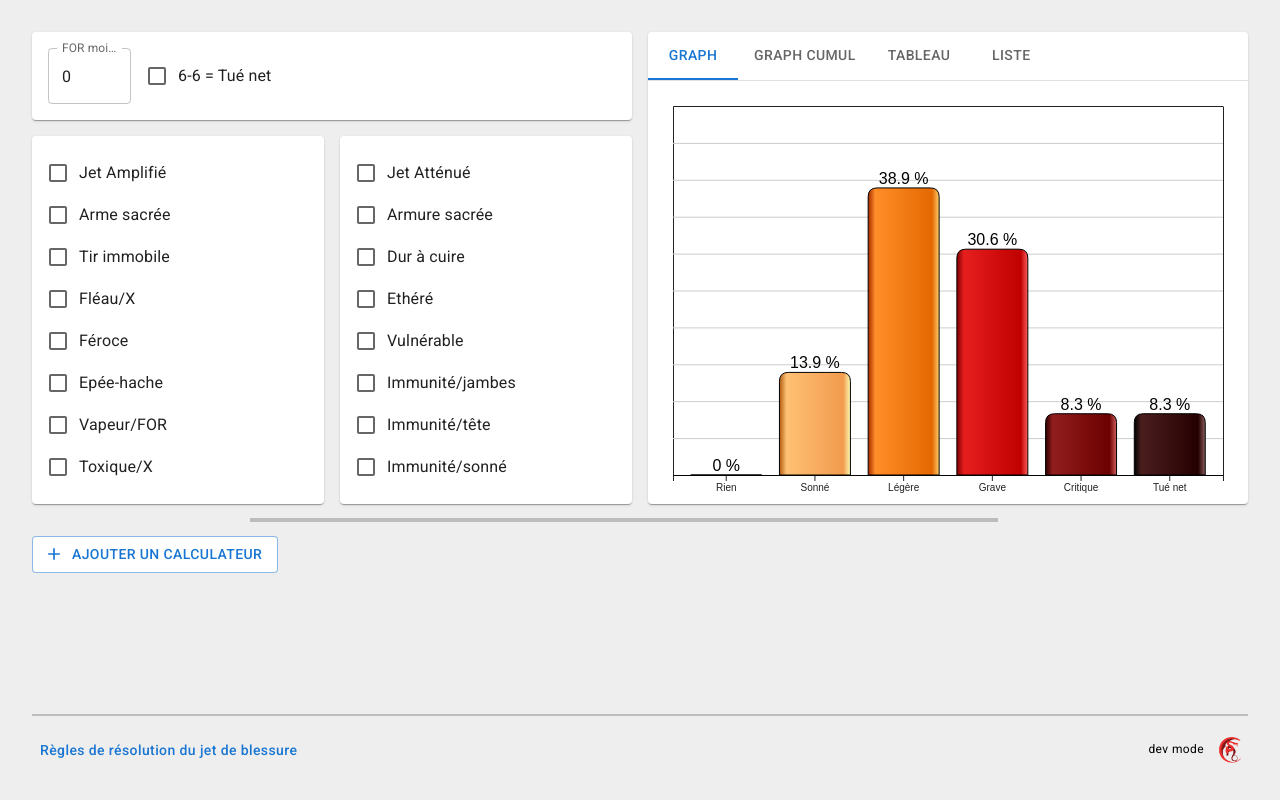
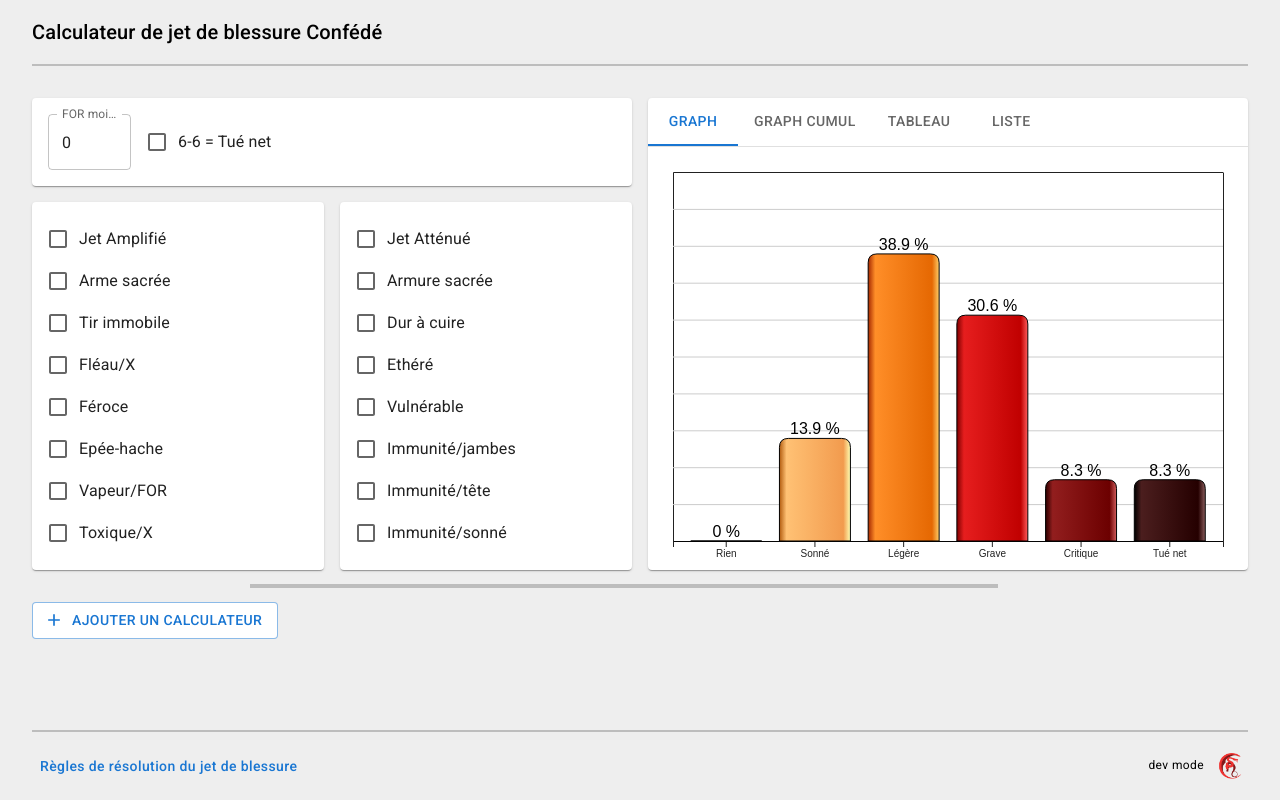
Before and after one commit to SebDelile/cdrf-wounds, a Next.js app: page / in a window 1280 px wide. Built offline with nearby package versions, Linux system fonts and the light colour scheme.

Commit message:
add title to page and revamp structure page

```diff
--- /dev/null
+++ b/src/components/Header.tsx
@@ -0,0 +1,32 @@
+import { grey } from '@mui/material/colors';
+import { Box } from '@mui/system';
+import { ExplanationDialog } from './ExplanationDialog';
+import Image from 'next/image';
+import logoCDRF from 'public/logo-transparent.png';
+import { Typography } from '@mui/material';
+
+const version = process.env.NEXT_PUBLIC_APP_VERSION;
+
+type propTypes = {};
+
+export default function Header({}: propTypes) {
+  return (
+    <Box component="header">
+      <Box
+        sx={{
+          display: 'flex',
+          justifyContent: 'space-between',
+          alignItems: 'center',
+          paddingBottom: '1rem',
+          borderBottomColor: grey[400],
+          borderWidth: 2,
+          borderBottomStyle: 'solid',
+        }}
+      >
+        <Typography variant="h6" component="h1">
+          Calculateur de jet de blessure Confédé
+        </Typography>
+      </Box>
+    </Box>
+  );
+}
--- a/src/pages/_app.tsx
+++ b/src/pages/_app.tsx
@@ -2,6 +2,8 @@ import type { AppProps } from 'next/app';
 import '../styles/global.css';
 import Footer from '@/components/Footer';
 import Head from 'next/head';
+import Header from '@/components/Header';
+import { Box } from '@mui/material';
 
 export default function App({ Component, pageProps }: AppProps) {
   return (
@@ -12,8 +14,12 @@ export default function App({ Component, pageProps }: AppProps) {
           content="Un calculateur de blessure pour le jeu Confrontation"
         />
         <meta name="viewport" content="width=device-width, initial-scale=1" />
+        <title>Calcul de blessure Confédé</title>
       </Head>
-      <Component {...pageProps} />
+      <Header />
+      <Box component={'main'}>
+        <Component {...pageProps} />
+      </Box>
       <Footer />
     </>
   );
--- a/src/pages/index.tsx
+++ b/src/pages/index.tsx
@@ -23,12 +23,7 @@ export default function Home() {
   };
 
   return (
-    <>
-      <Head>
-        <title>CDRF Calcul de blessure</title>
-      </Head>
-      <h1 hidden>Calculateur de blessure CDRF</h1>
-      <Grid container spacing={4} component={'main'}>
+    <Grid container spacing={4}>
       <SvgLinearGradient />
       {calculators.map((id) => (
         <Grid
@@ -66,6 +61,5 @@ export default function Home() {
         </Button>
       </Grid>
     </Grid>
-    </>
   );
 }
--- a/src/styles/global.css
+++ b/src/styles/global.css
@@ -12,10 +12,14 @@ body {
 
 #__next {
   min-height: 100%;
-  padding: 2rem;
+  padding: 1rem 2rem;
   display: flex;
   flex-direction: column;
   justify-content: space-between;
   align-items: stretch;
   gap: 2rem;
 }
+
+#__next > main {
+  flex-grow: 1;
+}
```
Lines whose indentation alone changed are shown as unchanged.
